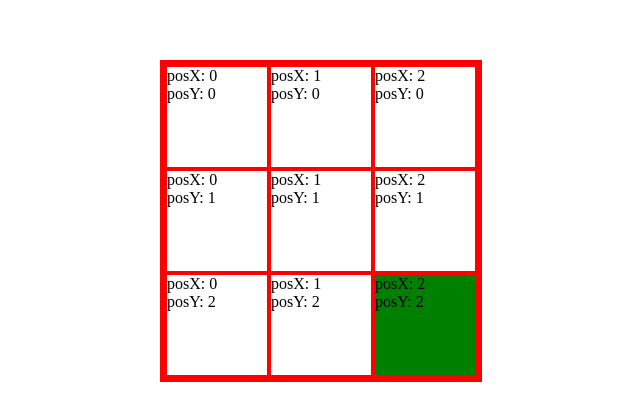
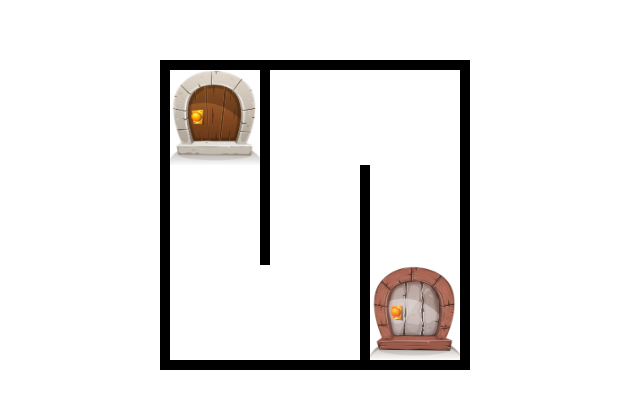
Before and after one commit to CharlyLstudent/js_advanced_maze, a plain HTML site: page index.html in a window 1280 px wide. Shown: the part 140-560 px from the top of the page, without its empty margins (360-1000 px from the left). Drawn offline with Linux system fonts and the light colour scheme.

Commit message:
labyrinthe DFS marche pour 3x3

```diff
--- a/algo/script.js
+++ b/algo/script.js
@@ -1,11 +1,80 @@
+let clone;
+const contain = document.getElementById("container")
+const cell = document.createElement("div");
+const selectMaze = maze["3"]["ex-0"];
+const labyrinthEntrance = selectMaze[0];
 
-let clone
-let newCell = document.createElement("div");
-for (let i = 0; i < maze["3"]["ex-0"].length; i++) {
-    newCell.innerHTML = "posX: " + maze["3"]["ex-0"][i].posX + "<br>" +"posY: " + maze["3"]["ex-0"][i].posY;
-    clone = newCell.cloneNode(true);
-    clone.id = "newId" +i;
-    document.getElementById("container").appendChild(clone);
+function labyrinth() {
+    createCells();
+    colorStartAndFinish();
+    depthFirstSearch(selectMaze, labyrinthEntrance);
 }
- document.getElementById("container").lastChild.style.background = 'green';
- document.getElementById("container").firstChild.style.background = 'orange';
+
+function createCells() {
+    for (let i = 0; i < selectMaze.length; i++) {
+        clone = cell.cloneNode(true);
+        clone.id = "newId" + i;
+        contain.appendChild(clone);
+        wallsOrNot(selectMaze[i]);
+
+    }
+}
+
+function colorStartAndFinish() {
+    contain.children[0].style.backgroundImage = "url('/assets/porte-entree-fondvide.png')";
+    contain.children[contain.children.length - 1].style.backgroundImage = "url('/assets/porte-sortie.png')";
+}
+
+function wallsOrNot(cell) {
+
+    const clonedCell = document.getElementById(clone.id);
+    // console.log(clone.id);
+    // console.log(cell.walls[2]);
+
+
+    if (cell.walls[0]) {
+        clonedCell.style.borderTop = "solid black 5px";
+    }
+    if (cell.walls[1]) {
+        clonedCell.style.borderRight = "solid black 5px";
+    }
+    if (cell.walls[2]) {
+        clonedCell.style.borderBottom = "solid black 5px";
+    }
+    if (cell.walls[3]) {
+        clonedCell.style.borderLeft = "solid black 5px";
+    }
+
+}
+
+function depthFirstSearch(G, e) {
+    let stack = [];
+    stack.push(e);
+    while (stack.length !== 0) {
+        let v = stack.pop();
+        v.isVisited = true;
+        if (v.exit) {
+            return stack;
+        }
+        const moveTop = G.find(node => node.posX === v.posX && node.posY === v.posY - 1);
+        const moveRight = G.find(node => node.posX === v.posX + 1 && node.posY === v.posY);
+        const moveDown = G.find(node => node.posX === v.posX && node.posY === v.posY + 1);
+        const moveLeft = G.find(node => node.posX === v.posX - 1 && node.posY === v.posY)
+
+        if (!v.walls[0] && !moveTop.isVisited && moveTop) {
+            stack.push(moveTop);
+        }
+        if (!v.walls[1] && !moveRight.isVisited && moveRight) {
+            stack.push(moveRight);
+        }
+        if (!v.walls[2] && !moveDown.isVisited && moveDown) {
+            stack.push(moveDown);
+        }
+        if (!v.walls[3] && !moveLeft.isVisited && moveLeft) {
+            stack.push(moveLeft);
+        }
+    }
+    return undefined;
+}
+
+labyrinth();
--- a/display/style.css
+++ b/display/style.css
@@ -1,20 +1,20 @@
 #container {
+    /*background-image:url("/assets/sol-laby.jpg") ;*/
     margin-top: 25vh;
     margin-left: 40vw;
     display: grid;
     grid-template-columns: repeat(3,auto);
     width: fit-content;
     block-size: fit-content;
-    border: solid red 5px;
+    border: solid black 5px;
+
 }
 
 #container div {
+    box-sizing: border-box;
     width: 100px;
     height: 100px;
-    background-color: white;
-    border: solid red 2px;
+background-repeat: no-repeat;
+    background-size: 100px 100px;
+    background-position: center;
 }
-
-/*width: 50%;*/
-/*display: grid;*/
-/*grid-template-columns: repeat(3,auto);*/
```
Also changed, not shown: assets/porte-entree-fondvide.png (added), assets/porte-sortie.png (added), assets/sol-laby.jpg (added).
